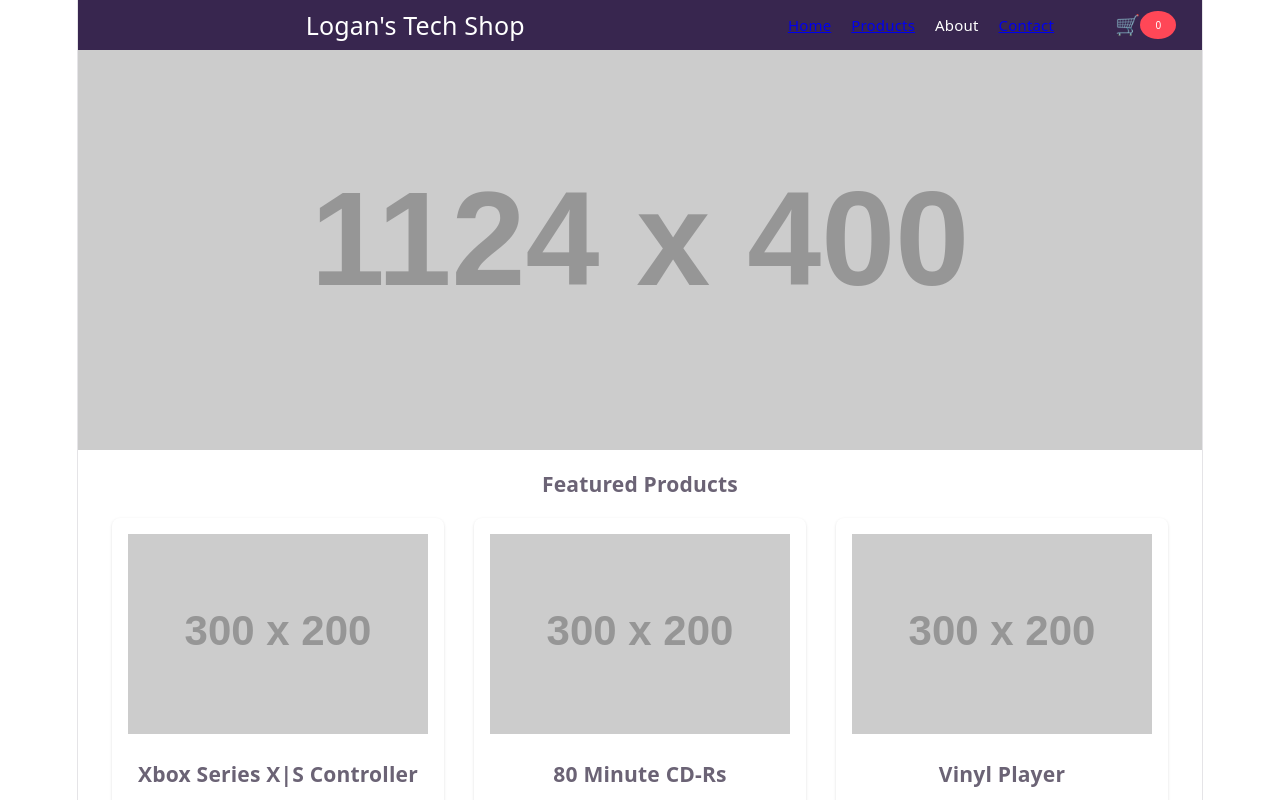
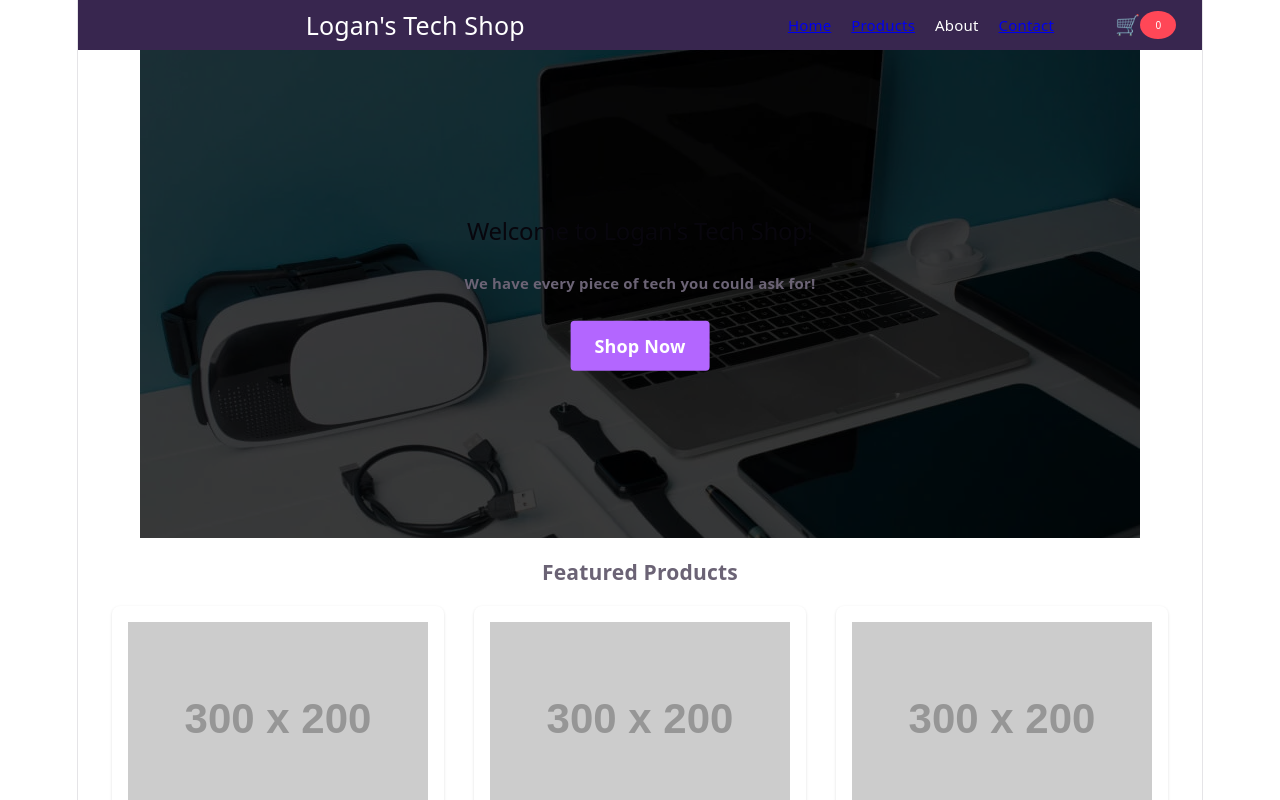
Before and after one commit to lbell13131313-sudo/assignment-3-shopping-cart, a React (Vite) app in the folder online-store-logan/: page / in a window 1280 px wide. Shown: the top 800 px of the page. Built offline with nearby package versions, Linux system fonts and the light colour scheme.

Commit message:
improved the hero

```diff
--- a/online-store-logan/src/App.jsx
+++ b/online-store-logan/src/App.jsx
@@ -71,7 +71,7 @@ function App() {
 
       {/* I had to change the link because my page is only 1124px wide for some reason I have no idea why */}
       <Hero
-        image="https://placehold.co/1124x400/9767d6/ffffff?text=Shop+Tech+and+Tech+Related+Items"
+        image="src\assets\techProducts.png"
       />
 
       {/* location that the products link will send you to*/}
--- a/online-store-logan/src/components/Hero.css
+++ b/online-store-logan/src/components/Hero.css
@@ -3,3 +3,28 @@
     justify-content: center;
     align-items: center;
 }
+
+.hero-image {
+    display: flex;
+    justify-content: center;
+    align-items: center;
+}
+
+.hero-overlay {
+    position: absolute;
+    top: 50%;
+    left: 50%;
+    transform: translate(-50%, -50%);
+}
+
+.link-button {
+    display: inline-block;
+    text-decoration: none;
+    padding: 12px 24px;
+    border-radius: 4px;
+    background-color: #b366ff;
+    color: white;
+    font-weight: bold;
+    text-align: center;
+    transition: background-color 0.2s ease;
+}
--- a/online-store-logan/src/components/Hero.jsx
+++ b/online-store-logan/src/components/Hero.jsx
@@ -4,11 +4,20 @@ import './Hero.css' // allows me to use my custom css styles
 function Hero({image}) {
     return (
         <div className="hero">
-            <img
-                src={image}
-                alt="Product image"
-                className="image"
-            />
+            <a className="hero-image">
+                <img
+                    src={image}
+                    alt="hero image"
+                    className="image"
+                />
+            </a>
+            <div className="hero-overlay">
+                <h2>Welcome to Logan's Tech Shop!</h2>
+                <h5>We have every piece of tech you could ask for!</h5>
+                <a href="#products" className="link-button">
+                    Shop Now
+                </a>
+            </div>
         </div>
     );
 }
```
Also changed, not shown: online-store-logan/src/assets/techProducts.png (added).
